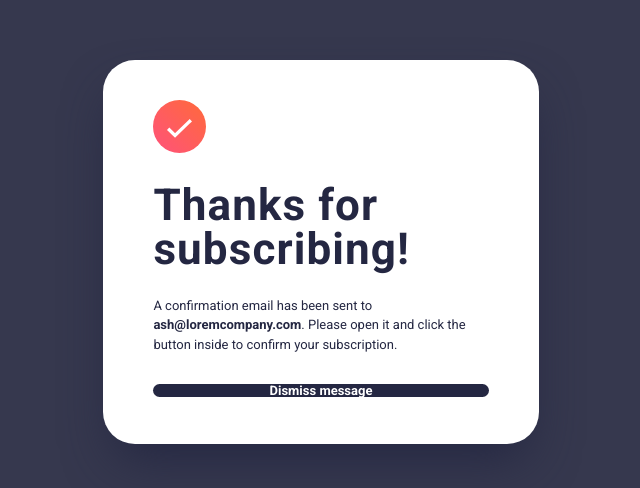
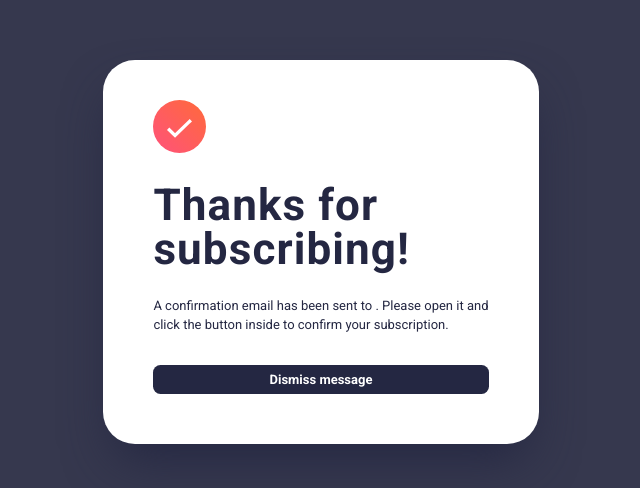
Before and after one commit to pkthunder87/newsletter-sign-up, a React (Vite) app: page /success in a window 1280 px wide. Shown: the part 148-636 px from the top of the page, without its empty margins (319-959 px from the left). Built offline with nearby package versions, Linux system fonts and the light colour scheme.

Commit message:
Feat: Add correct username to success page on signup

```diff
--- a/src/App.jsx
+++ b/src/App.jsx
@@ -1,3 +1,4 @@
+import { useState } from 'react';
 import { BrowserRouter, Route, Routes } from 'react-router-dom';
 import { Toaster } from 'react-hot-toast';
 
@@ -6,13 +7,18 @@ import PageNotFound from './pages/PageNotFound';
 import SignUp from './pages/SignUp';
 
 function App() {
+  const [userEmail, setUserEmail] = useState('');
+
   return (
     <>
       <BrowserRouter>
         <Routes>
           <Route index element={<SignUp />} />
-          <Route path="signup" element={<SignUp />} />
-          <Route path="success" element={<Success />} />
+          <Route
+            path="signup"
+            element={<SignUp setUserEmail={setUserEmail} />}
+          />
+          <Route path="success" element={<Success userEmail={userEmail} />} />
           <Route path="*" element={<PageNotFound />} />
         </Routes>
       </BrowserRouter>
--- a/src/components/EmailForm.jsx
+++ b/src/components/EmailForm.jsx
@@ -1,11 +1,8 @@
-import { useState } from 'react';
 import { useNavigate } from 'react-router-dom';
 import { useForm } from 'react-hook-form';
 import toast from 'react-hot-toast';
 
-function EmailForm() {
-  const [userEmail, setUserEmail] = useState('');
-
+function EmailForm({ setUserEmail }) {
   const {
     register,
     handleSubmit,
@@ -26,7 +23,7 @@ function EmailForm() {
   // }
 
   function onSubmit(data) {
-    toast.success('Monthly subscribtion successful!');
+    toast.success('Monthly subscription successful!');
     setUserEmail(data.email);
     navigate('/success');
   }
--- a/src/pages/SignUp.jsx
+++ b/src/pages/SignUp.jsx
@@ -3,13 +3,13 @@ import Features from '../components/Features';
 import Header from '../components/Header';
 import Image from '../components/Image';
 
-function SignUp() {
+function SignUp({ setUserEmail }) {
   return (
     <div className=" grid h-[60rem] w-[90rem] grid-cols-[50%_50%] rounded-[28px] bg-frontend-white px-8 pt-0">
       <div className="my-24 ml-12 mr-0">
         <Header />
         <Features />
-        <EmailForm />
+        <EmailForm setUserEmail={setUserEmail} />
       </div>
       <div className="grid">
         <Image />
--- a/src/pages/Success.jsx
+++ b/src/pages/Success.jsx
@@ -1,6 +1,6 @@
 import { useNavigate } from 'react-router-dom';
 
-function Success() {
+function Success({ userEmail }) {
   const navigate = useNavigate();
 
   function handleClick(e) {
@@ -19,9 +19,8 @@ function Success() {
         Thanks for subscribing!
       </h2>
       <p className="text-[1.3rem] leading-normal md:mt-2">
-        A confirmation email has been sent to{' '}
-        <strong>ash@loremcompany.com</strong>. Please open it and click the
-        button inside to confirm your subscription.
+        A confirmation email has been sent to <strong>{userEmail}</strong>.
+        Please open it and click the button inside to confirm your subscription.
       </p>
       <button
         onClick={handleClick}
```
Also changed, not shown: .eslintrc.cjs.
